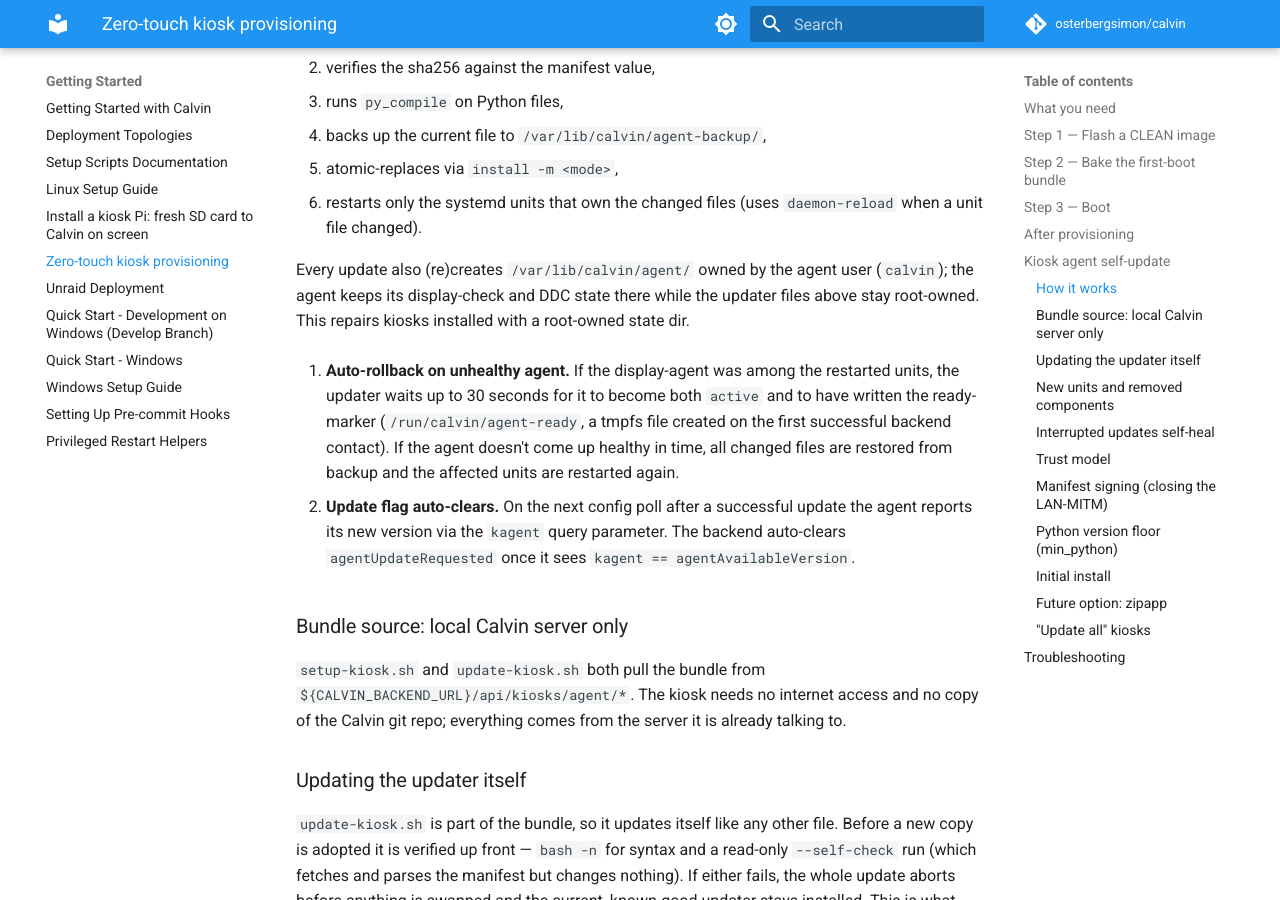
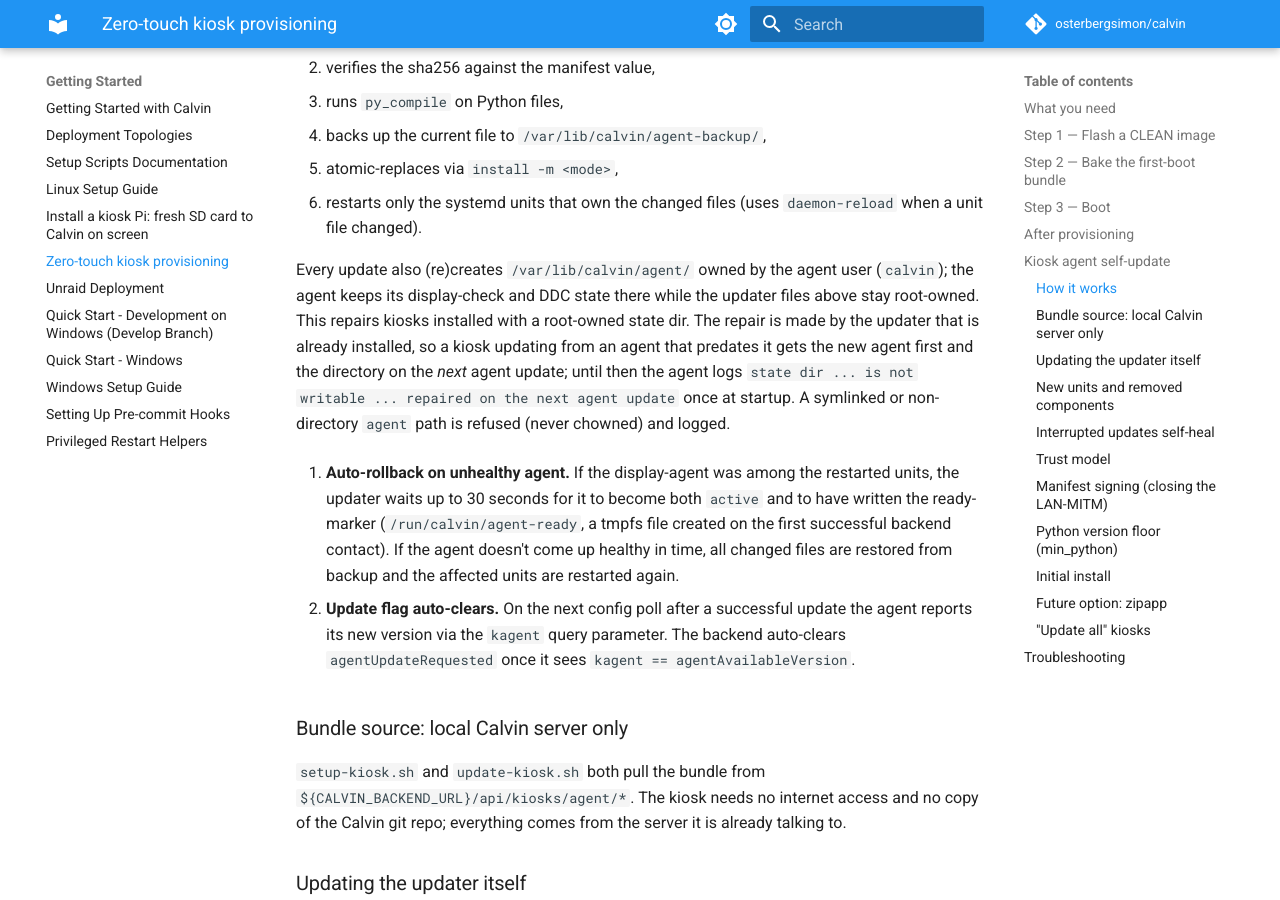
Before and after one commit to osterbergsimon/calvin, an MkDocs documentation site: the page built from docs/setup/KIOSK_PROVISIONING.md, in a window 1280 px wide and 900 px high, scrolled down 2926 px. Built offline with MkDocs 1.6.1 and Material for MkDocs 9.7.7, drawn with Linux system fonts in a browser that asks for light colours; comment, search, counter and statistics services are not loaded.

Commit message:
fix(kiosk-agent): refuse symlinked agent state dir, name the repair in the warning (calvin-r3wt)

```diff
--- a/docs/setup/KIOSK_PROVISIONING.md
+++ b/docs/setup/KIOSK_PROVISIONING.md
@@ -134,7 +134,12 @@ from the Calvin admin UI — no SSH, no re-flash.
    Every update also (re)creates `/var/lib/calvin/agent/` owned by the agent user
    (`calvin`); the agent keeps its display-check and DDC state there while the
    updater files above stay root-owned. This repairs kiosks installed with a
-   root-owned state dir.
+   root-owned state dir. The repair is made by the updater that is already
+   installed, so a kiosk updating from an agent that predates it gets the new
+   agent first and the directory on the *next* agent update; until then the
+   agent logs `state dir ... is not writable ... repaired on the next agent
+   update` once at startup. A symlinked or non-directory `agent` path is refused
+   (never chowned) and logged.
 
 5. **Auto-rollback on unhealthy agent.** If the display-agent was among the
    restarted units, the updater waits up to 30 seconds for it to become both
```
Also changed, not shown: 4 other files.
